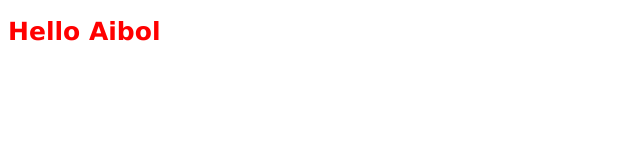
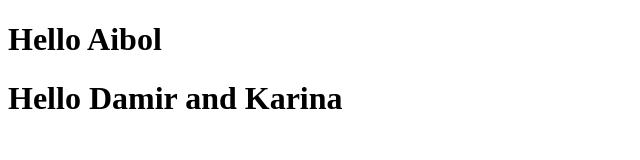
Before and after one commit to aibolbiss/first, a plain HTML site: page index.html in a window 1280 px wide. Shown: the whole page, without its empty margins (0-640 px from the left). Drawn offline with Linux system fonts and the light colour scheme.

Commit message:
my second commit

```diff
--- a/index.html
+++ b/index.html
@@ -4,10 +4,10 @@
     <meta charset="UTF-8" />
     <meta http-equiv="X-UA-Compatible" content="IE=edge" />
     <meta name="viewport" content="width=device-width, initial-scale=1.0" />
-    <link rel="stylesheet" href="style.css" />
     <title>Document</title>
   </head>
   <body>
     <h1>Hello Aibol</h1>
+    <h1>Hello Damir and Karina</h1>
   </body>
 </html>
--- a/style.css
+++ b/style.css
@@ -1,5 +1,5 @@
 h1{
 	color: red;
 	font-size: 25px;
-	font-family: Verdana, Geneva, Tahoma, sans-serif;
+	font-weight: bold;
 }
```
